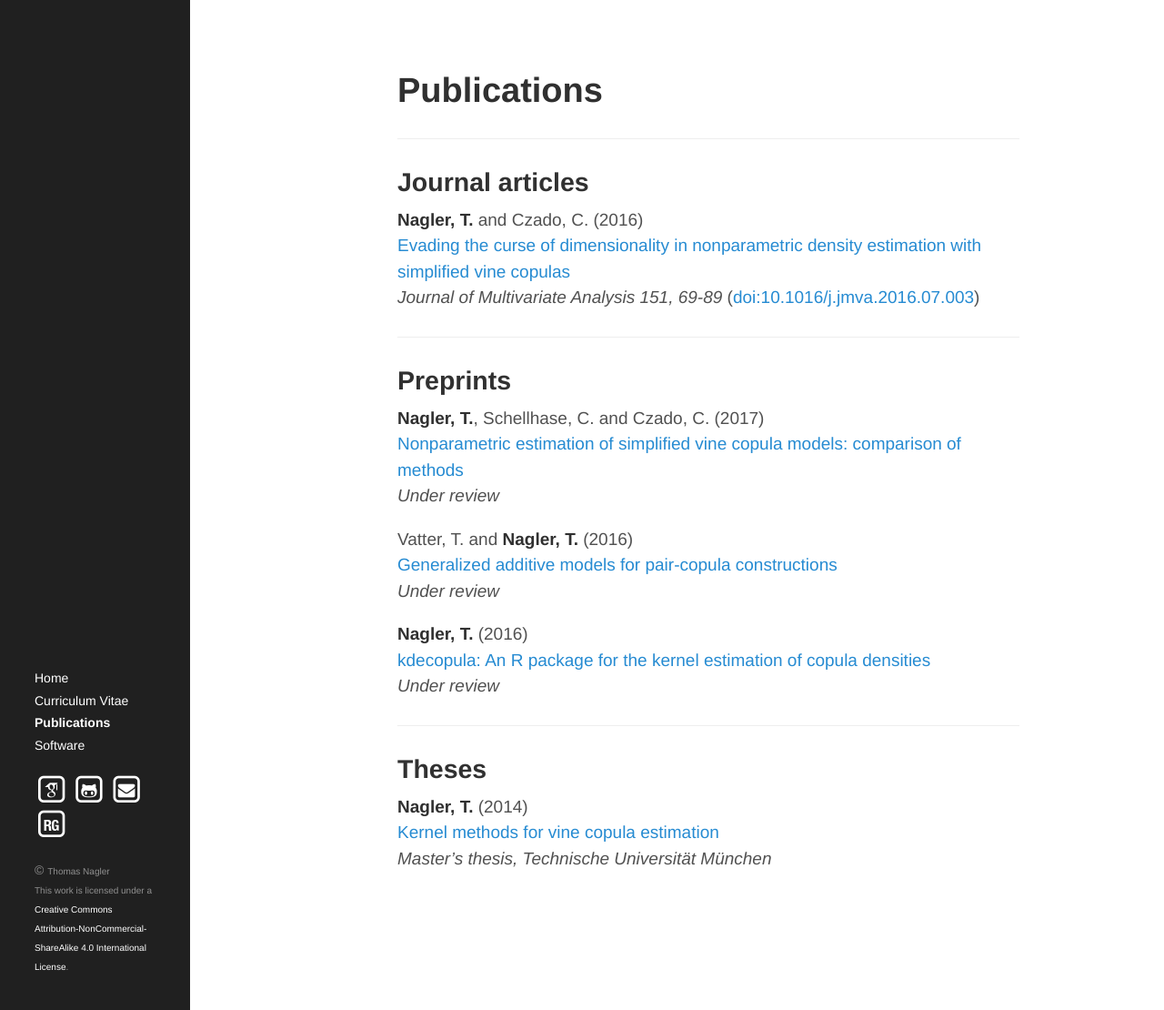
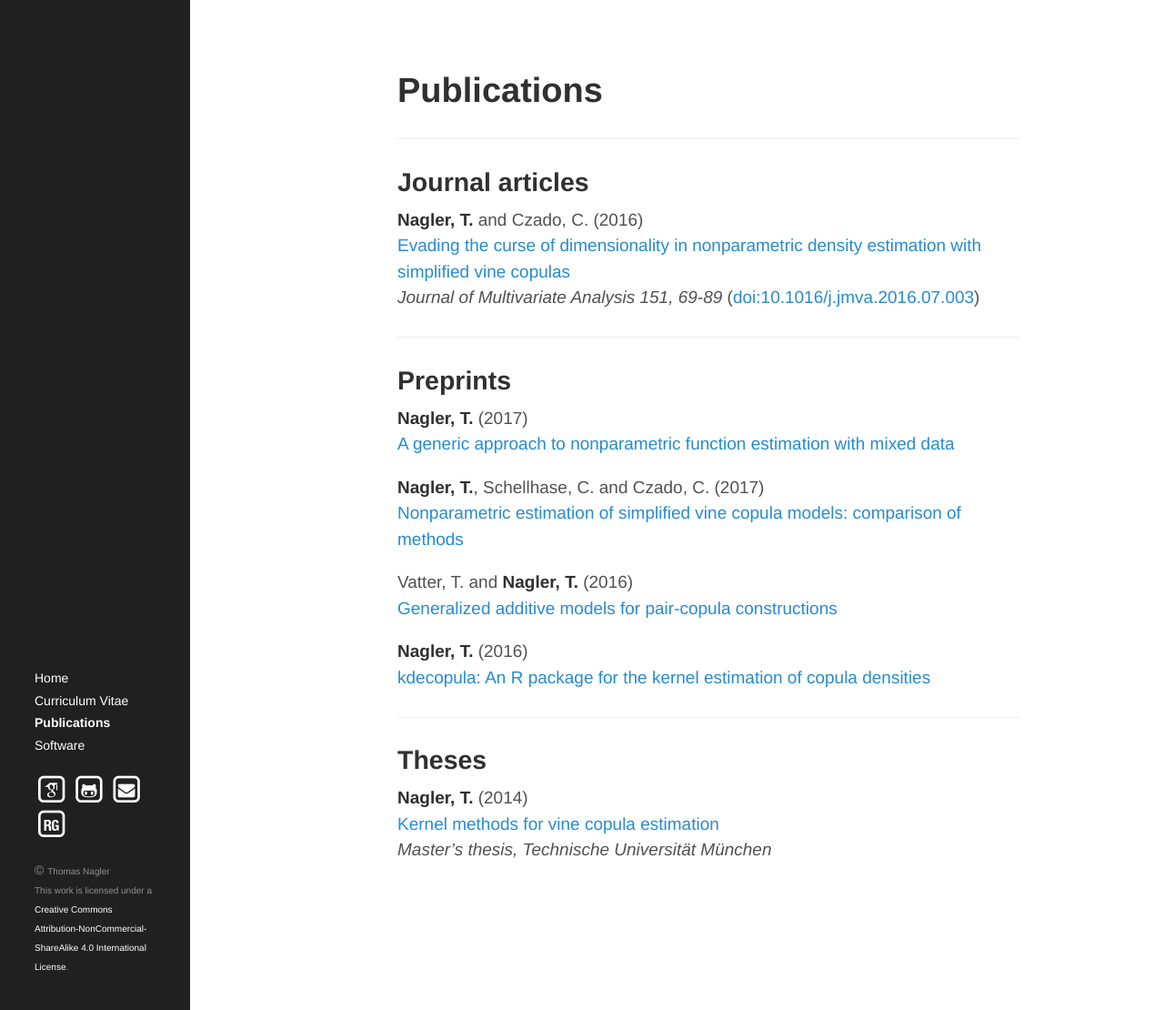
Before and after one commit to tnagler/tnagler.github.io, a Jekyll site: the page built from pubs.md, in a window 1280 px wide and 1110 px high. Shown: the whole window at 91% size. Built offline with Jekyll 4.4.1, drawn with Linux system fonts in a browser that asks for light colours; nearby versions of some CDN libraries; some web fonts are replaced.

Commit message:
update publication list

```diff
--- a/pubs.md
+++ b/pubs.md
@@ -18,18 +18,18 @@ simplified vine copulas](https://arxiv.org/abs/1503.03305)
 
 ## Preprints
 
+**Nagler, T.** (2017)
+[A generic approach to nonparametric function estimation with mixed data](https://arxiv.org/pdf/1704.07457.pdf)
+
 **Nagler, T.**, Schellhase, C. and Czado, C. (2017)
 [Nonparametric estimation of simplified vine copula models: comparison of
 methods](https://arxiv.org/abs/1701.00845)
-*Under review*
 
 Vatter, T. and **Nagler, T.** (2016)
 [Generalized additive models for pair-copula constructions](https://arxiv.org/abs/1608.01593)
-*Under review*
 
 **Nagler, T.** (2016)
 [kdecopula: An R package for the kernel estimation of copula densities](https://arxiv.org/abs/1603.04229)
-*Under review*
 
 ----------
 
```
